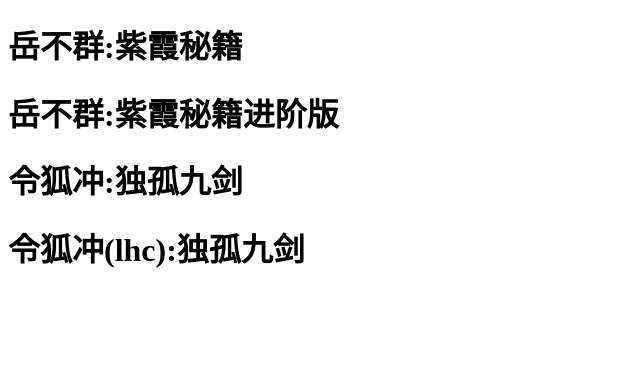
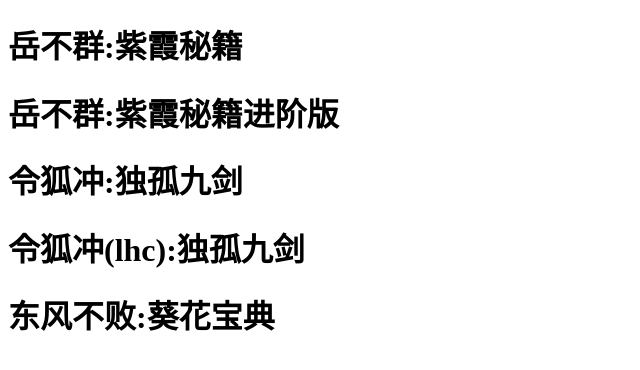
Before and after one commit to anT012/001, a plain HTML site: page index.html in a window 1280 px wide. Shown: the whole page, without its empty margins (0-640 px from the left). Drawn offline with Linux system fonts and the light colour scheme.

Commit message:
dongfeng commit
更新了 葵花宝典

```diff
--- a/index.html
+++ b/index.html
@@ -9,5 +9,6 @@
 	<h1>岳不群:紫霞秘籍进阶版</h1>
 	<h1>令狐冲:独孤九剑</h1>
 	<h1>令狐冲(lhc):独孤九剑</h1>
+	<h1>东风不败:葵花宝典</h1>
 </body>
 </html>
```
